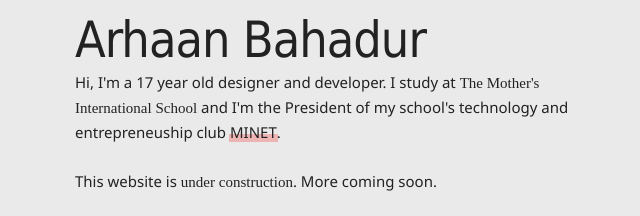
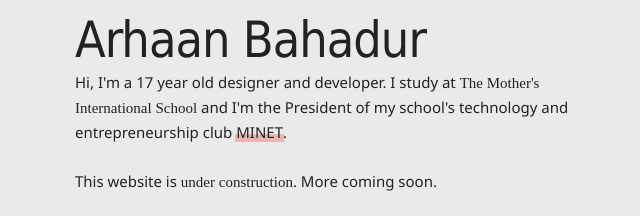
Before and after one commit to arhaanb/webold, a plain HTML site: page index.html in a window 1280 px wide. Shown: the part 366-582 px from the top of the page, 293-933 px from the left. Drawn offline with Linux system fonts and the light colour scheme; a web font is replaced by a local one.

Commit message:
fix: typo

```diff
--- a/index.html
+++ b/index.html
@@ -35,7 +35,7 @@
 				<h1 class="title">Arhaan Bahadur</h1>
 				<p>
 					Hi, I'm a 17 year old designer and developer. I study at <span class="med">The Mother's International
-						School</span> and I'm the President of my school's technology and entrepreneuship club <a href="//minet.co"
+						School</span> and I'm the President of my school's technology and entrepreneurship club <a href="//minet.co"
 						class="link" target="_blank" rel="noreferrer">MINET</a>.
 				</p>
 				<p>
```
